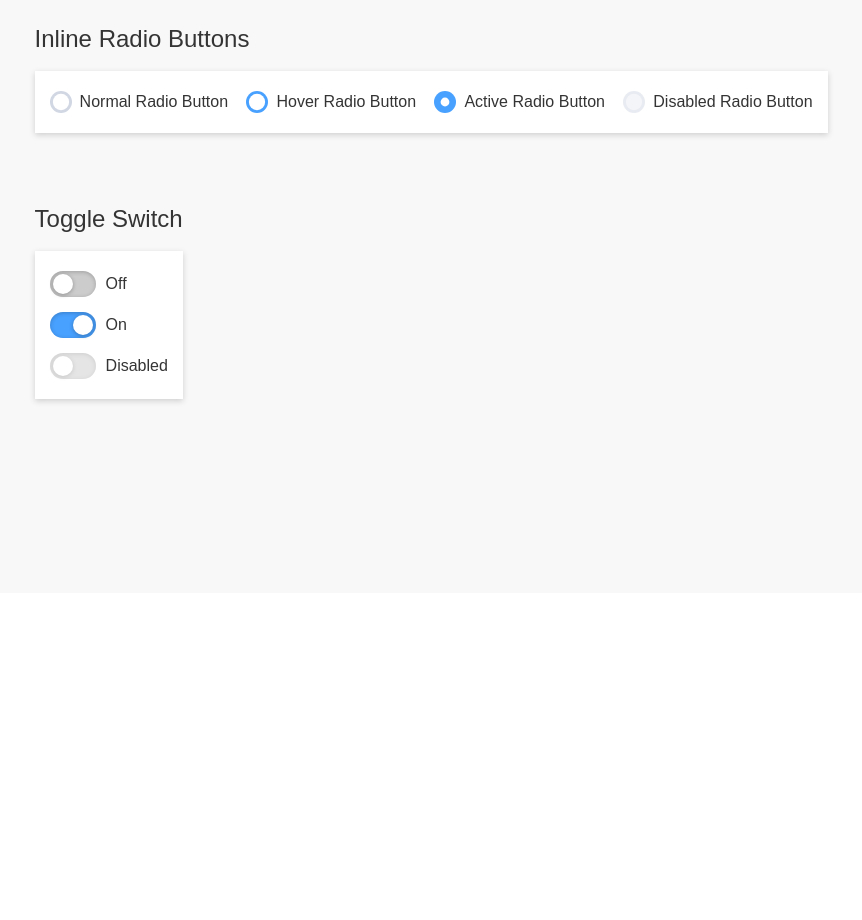
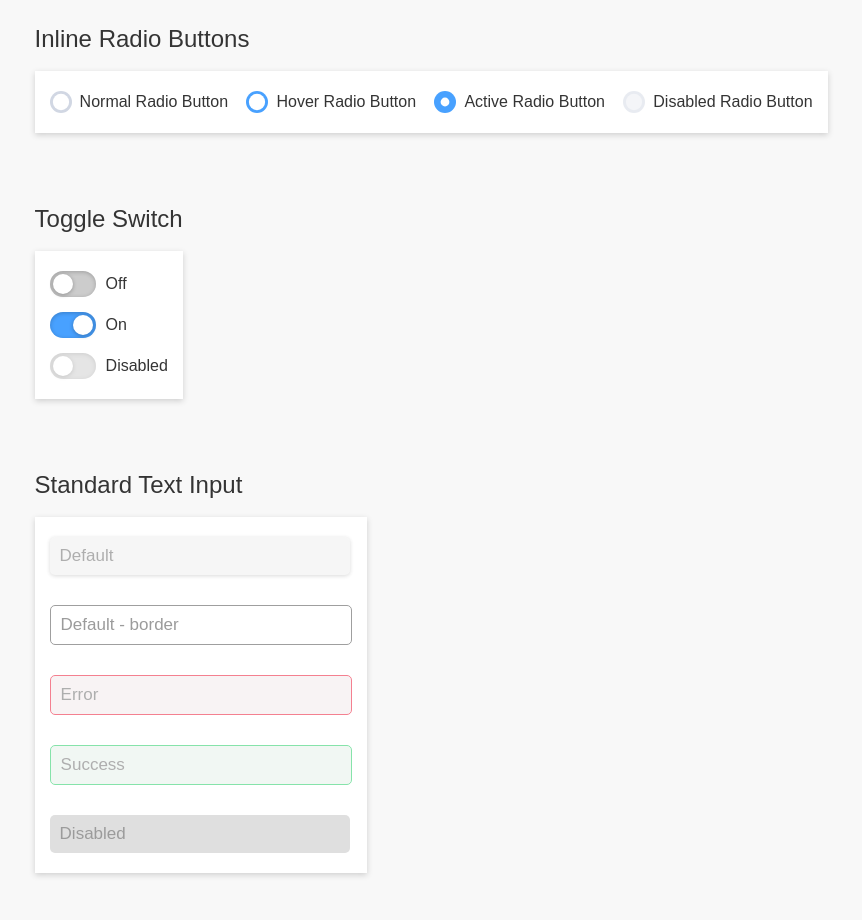
Before and after one commit to luxotus/ui-components-library, a website built with webpack: page index.html in a window 1280 px wide. Shown: the part 7478-8398 px from the top of the page, without its empty margins (87-949 px from the left). Before the commit the page ends 8071 px from the top, so only its background shows below. Built offline with nearby package versions, Linux system fonts and the light colour scheme; a small style sheet from the web is missing; a web font is replaced by a local one.

Commit message:
added default inputs

```diff
--- a/index.html
+++ b/index.html
@@ -1496,6 +1496,25 @@
           </div>
         </div>
       </div>
+      <div class="sub-section">
+        <h2 class="sub-title">Standard Text Input</h2>
+        <div class="form-input-wrapper">
+          <div class="form-input-item">
+            <div class="box-area">
+              <div class="input-group">
+                <input type="text" name="" id="" placeholder="Default" class="default-input">
+                <input type="text" name="" id="" placeholder="Default - border" class="border-input">
+                <input type="text" name="" id="" placeholder="Error" class="default-input error">
+                <input type="text" name="" id="" placeholder="Success" class="default-input success">
+                <input type="text" name="" id="" placeholder="Disabled" class="default-input" disabled>
+              </div>
+            </div>
+            <div class="view-code">
+              <button data-title="Form Inputs - Text Input" data-target=".input-group" data-css="sass/components/form-inputs/_text-input.scss">View Code</button>
+            </div>
+          </div>
+        </div>
+      </div>
     </section>
   </div>
   <script src="public/scripts/main.js"></script>
--- /dev/null
+++ b/sass/components/form-inputs/_text-input.scss
@@ -0,0 +1,52 @@
+input[type="text"] {
+  height: 38px;
+  width: 300px;
+  border-radius: 5px;
+  text-indent: 10px;
+  font-size: 17px;
+  font-family: inherit;
+  color: #343434;
+}
+
+.border-input {
+  border: 1px solid #9f9f9f;
+}
+
+.border-input:hover,
+.border-input:focus {
+  border-color: #48a1ff;
+  background-color: #ffffff;
+}
+
+.default-input {
+  opacity: .8;
+  background-color: #f5f5f5;
+  box-shadow: 0px 1px 4px 0px rgba(0, 0, 0, 0.19);
+}
+
+.default-input:hover,
+.default-input:focus {
+  opacity: 1;
+}
+
+::placeholder {
+  color: #9b9b9b;
+}
+
+input[type="text"].error {
+  background-color: #f7f1f2;
+  border: 1px solid #F26175;
+  box-shadow: none;
+}
+
+input[type="text"].success {
+  background-color: #eef6f1;
+  border: 1px solid #69dd96;
+  box-shadow: none;
+}
+
+input[type="text"]:disabled {
+  opacity: 1;
+  background-color: #dfdfdf;
+  box-shadow: none;
+}
--- a/sass/sections/_form-inputs.scss
+++ b/sass/sections/_form-inputs.scss
@@ -45,6 +45,14 @@
       .radio:nth-child(2) input + span:before {
         background-color: #48a1ff;
       }
+
+      input[type="text"] {
+        display: block;
+      }
+
+      input[type="text"]:not(:last-child) {
+        margin-bottom: 30px;
+      }
     }
 
     .toggle-switch-wrapper {
@@ -66,4 +74,5 @@
   @import '../components/form-inputs/checkbox';
   @import '../components/form-inputs/radio';
   @import '../components/form-inputs/toggle-switch';
+  @import '../components/form-inputs/text-input';
 }
```
Also changed, not shown: public/styles/main.css.
